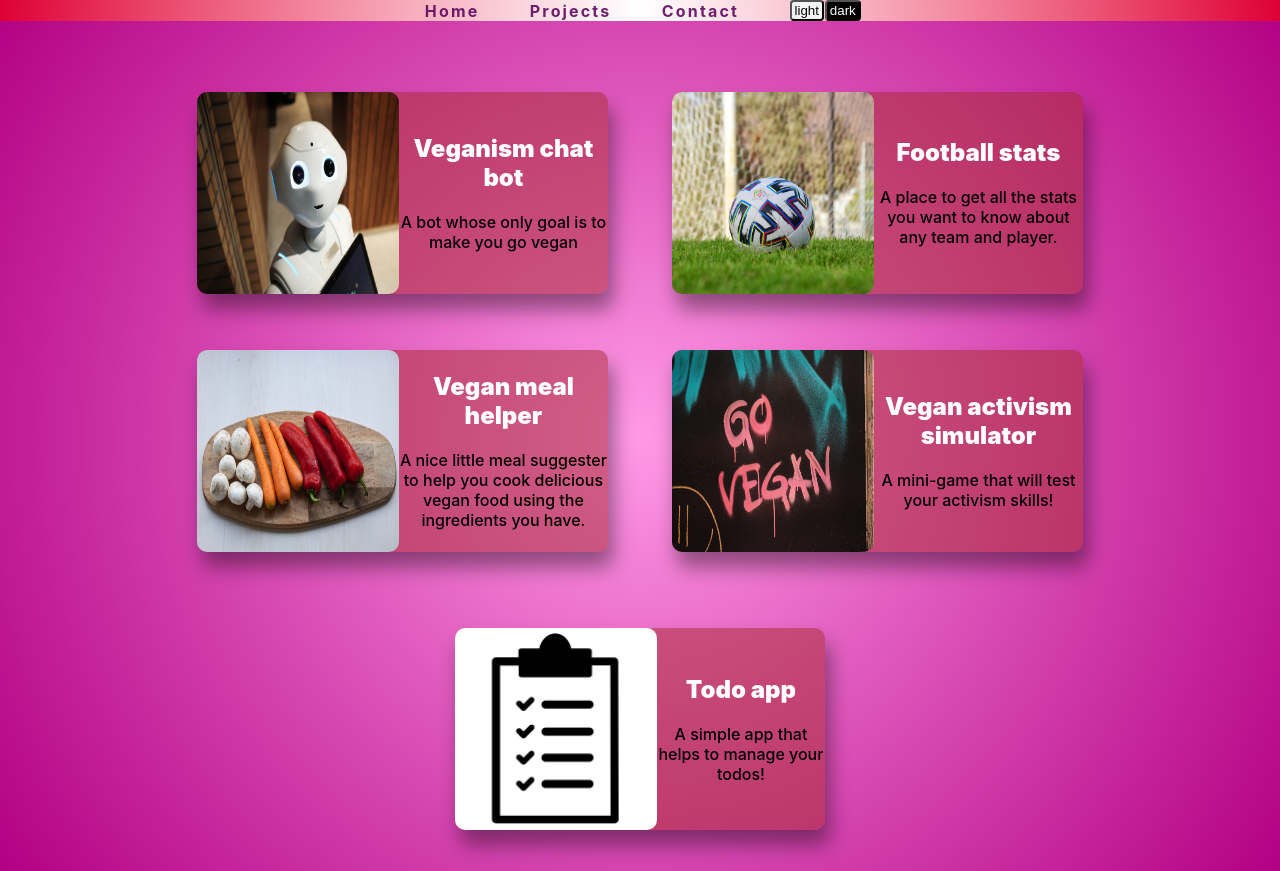
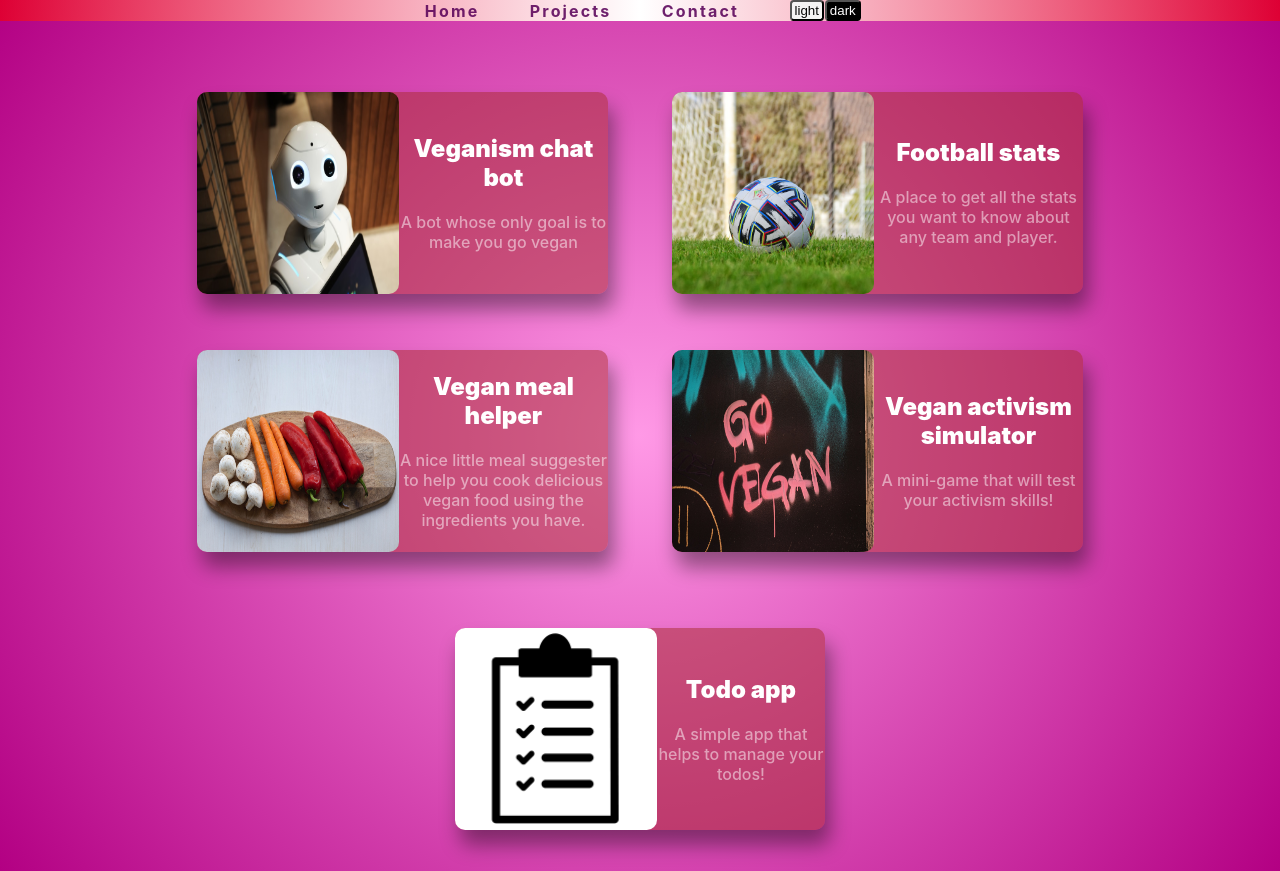
Before and after one commit to yashwanthwebdev/portfolio-pro, a React (Create React App) app: page /projects in a window 1280 px wide. Built offline with nearby package versions, Linux system fonts and the light colour scheme.

Commit message:
font color change for description. transition effect for project containers

```diff
--- a/src/Components/Projects/Projects.module.css
+++ b/src/Components/Projects/Projects.module.css
@@ -6,6 +6,11 @@
   /* background-color: rgb(255, 166, 0, 0.4); */
   /* box-shadow: rgba(0, 0, 0, 0.3) 0px 19px 38px,
     rgba(0, 0, 0, 0.22) 0px 15px 12px; */
+  transition: transform ease-in-out 0.3s;
+}
+
+.projectContainer:hover {
+  transform: scale(1.1, 1.1);
 }
 
 .hrefContainer {
@@ -46,7 +51,8 @@
 }
 
 .description {
-  color: black;
+  /* color: rgb(0, 0, 0, 0.7); */
+  color: rgb(255, 255, 255, 0.5);
   font-weight: 500;
 }
 
```
